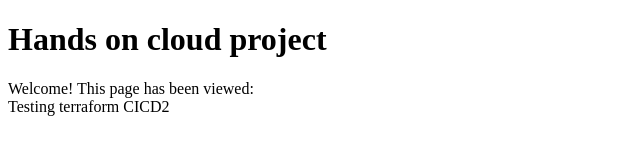
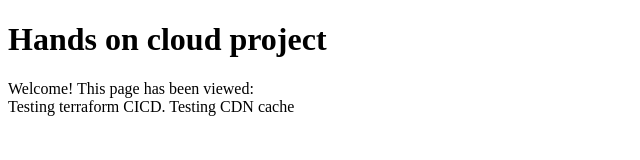
Before and after one commit to jmpark95/Cloud-project, a plain HTML site: page src/index.html in a window 1280 px wide. Shown: the whole page, without its empty margins (0-640 px from the left). Drawn offline with Linux system fonts and the light colour scheme; no server answers.

Commit message:
testing cdn cache

```diff
--- a/src/index.html
+++ b/src/index.html
@@ -12,6 +12,6 @@
          Welcome! This page has been viewed:
          <span id="viewCount"></span>
       </div>
-      <div>Testing terraform CICD2</div>
+      <div>Testing terraform CICD. Testing CDN cache</div>
    </body>
 </html>
```
